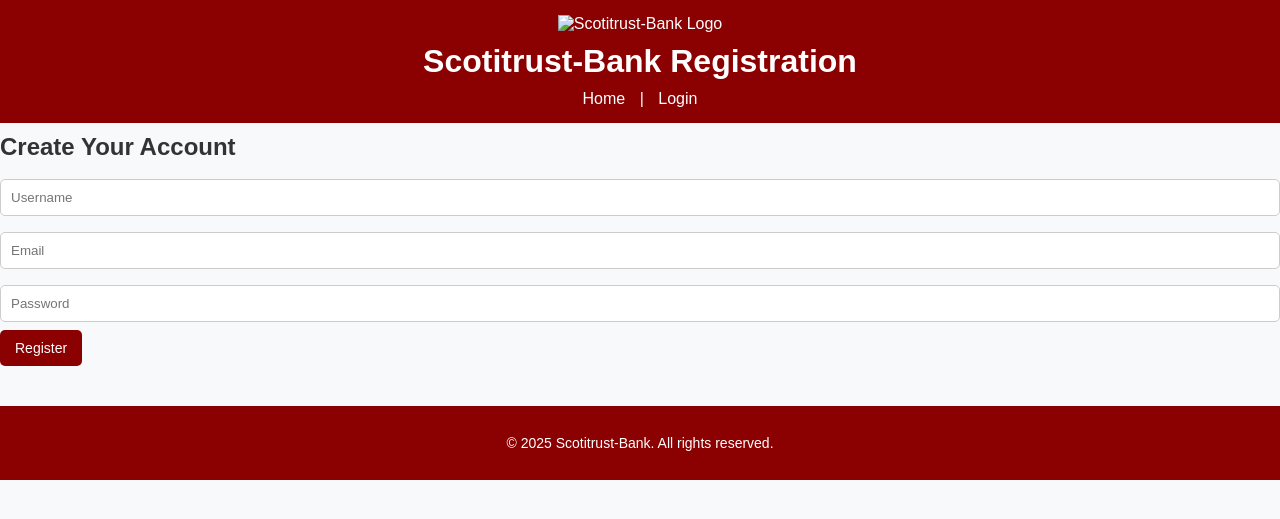
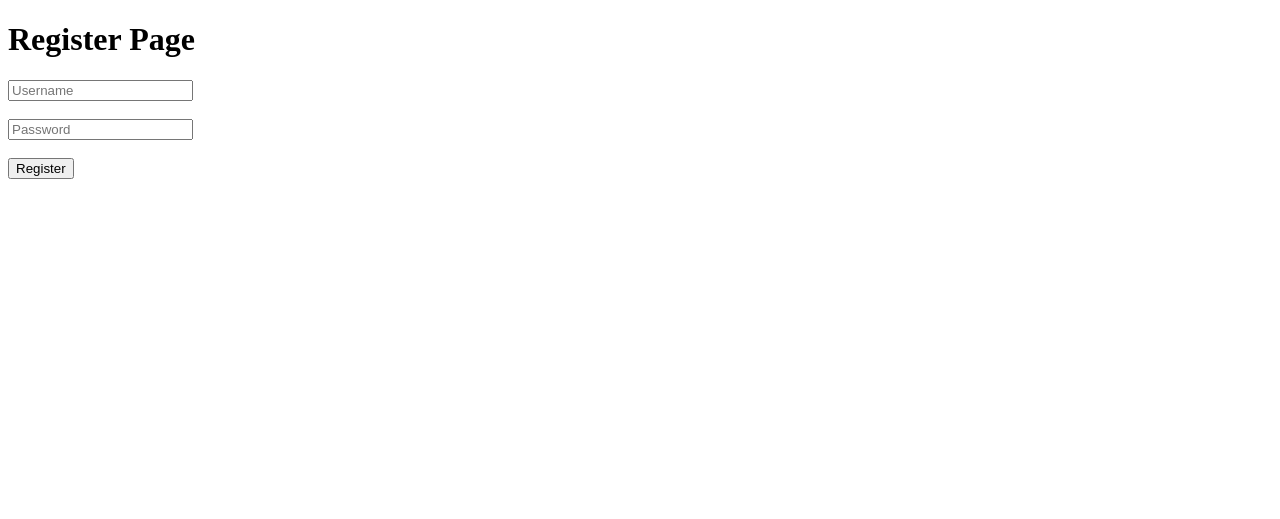
Before and after one commit to alvinmoore703-ui/BankApp, a Flask app: page /register in a window 1280 px wide. Shown: the top 519 px of the page. Run offline with Flask 3, Linux system fonts and the light colour scheme.

Commit message:
Update register.html
Signed-off-by: alvinmoore703-ui <alvinmoore703@gmail.com>

```diff
--- a/templates/register.html
+++ b/templates/register.html
@@ -1,35 +1,16 @@
 <!DOCTYPE html>
-<html lang="en">
+<html>
 <head>
-    <meta charset="UTF-8">
-    <title>Register - Scotitrust-Bank</title>
-    <link rel="stylesheet" href="{{ url_for('static', filename='style.css') }}">
-    <meta name="viewport" content="width=device-width, initial-scale=1.0">
+    <title>Register</title>
 </head>
 <body>
-
-<header>
-    <img src="{{ url_for('static', filename='logo.png') }}" alt="Scotitrust-Bank Logo" width="100">
-    <h1>Scotitrust-Bank Registration</h1>
-    <nav>
-        <a href="/">Home</a> |
-        <a href="/login">Login</a>
-    </nav>
-</header>
-
-<section class="register">
-    <h2>Create Your Account</h2>
-    <form method="POST" action="/register">
+    <h1>Register Page</h1>
+    <form method="post">
         <input type="text" name="username" placeholder="Username" required>
-        <input type="email" name="email" placeholder="Email" required>
+        <br><br>
         <input type="password" name="password" placeholder="Password" required>
+        <br><br>
         <button type="submit">Register</button>
     </form>
-</section>
-
-<footer>
-    <p>© 2025 Scotitrust-Bank. All rights reserved.</p>
-</footer>
-
 </body>
 </html>
```
